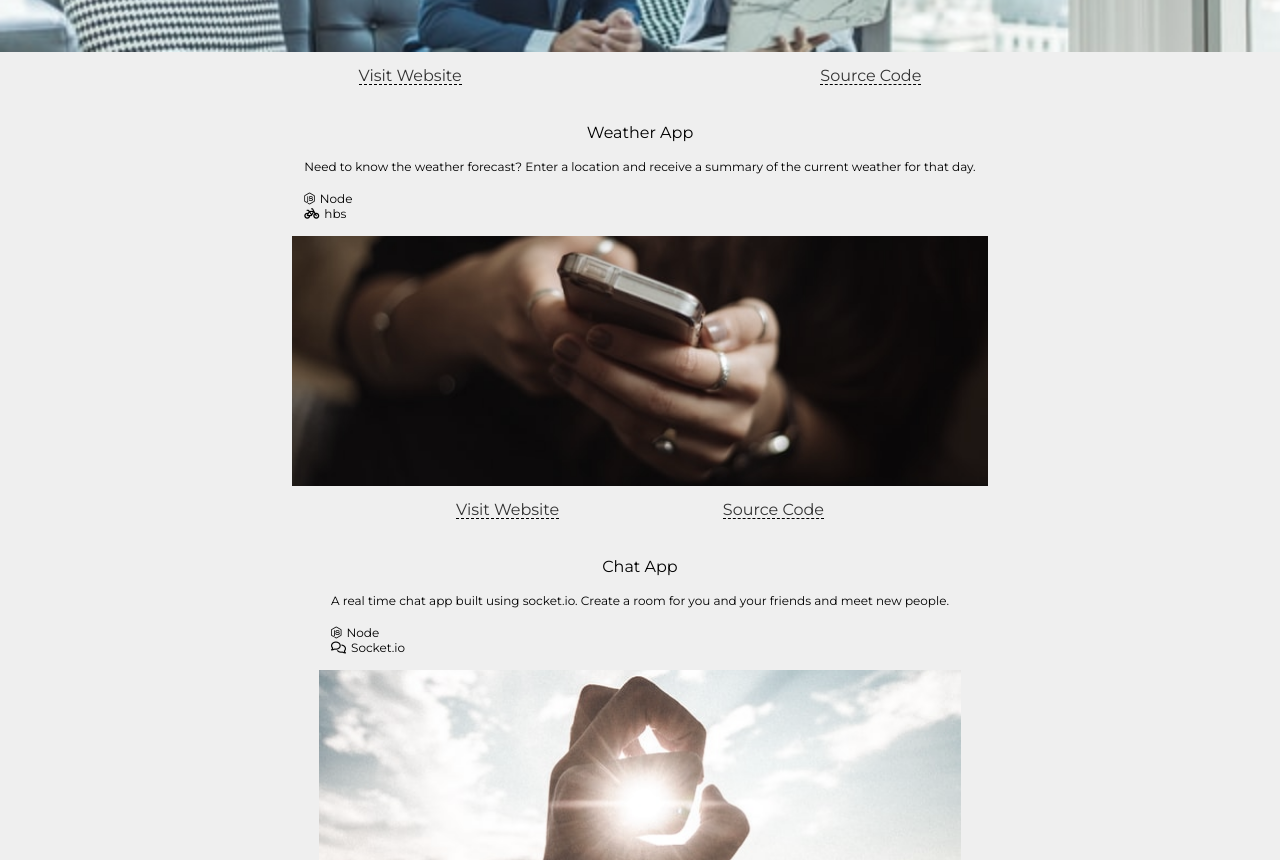
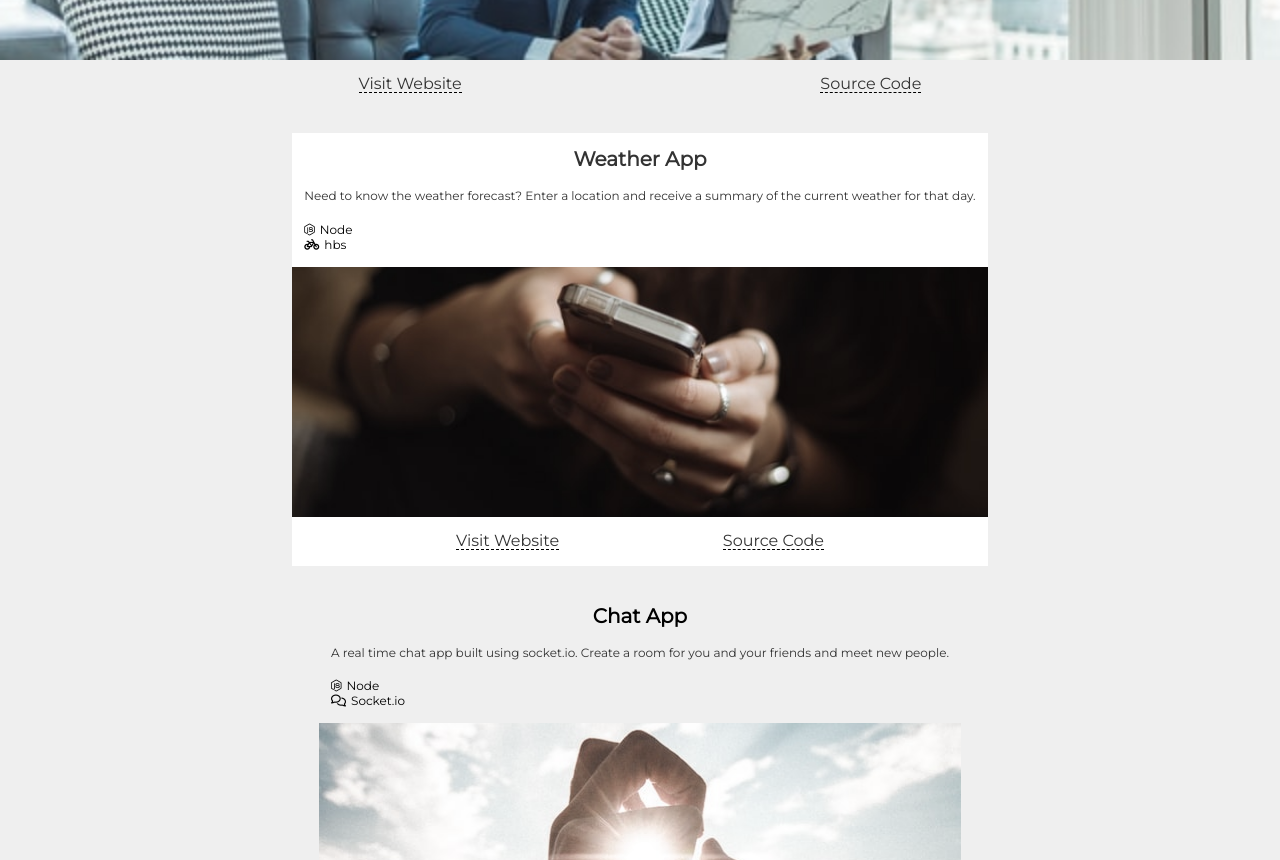
Before and after one commit to curm90/portfolio, a React (Create React App) app: page / in a window 1280 px wide. Shown: the part 1920-2780 px from the top of the page. Built offline with nearby package versions, Linux system fonts and the light colour scheme; a web font is replaced by a local one.

Commit message:
2nd project stylez

```diff
--- a/src/styles/components/_projects.scss
+++ b/src/styles/components/_projects.scss
@@ -14,10 +14,20 @@
     margin: $m-size 0;
   }
 
+  .project:nth-child(3) {
+    background: white;
+    padding: $s-size 0;
+
+    .project__title {
+      color: $dark-text;
+    }
+  }
+
   .project__title {
     padding: 0 $xs-size;
-    font-size: $s-size;
+    font-size: $m-size;
     text-align: center;
+    font-weight: bold;
   }
 
   .project__description {
@@ -25,6 +35,8 @@
     text-align: center;
     padding: 0 $xs-size;
     font-size: $xs-size;
+    color: $dark-text;
+    line-height: 1.2;
   }
 
   .tech__container {
```
